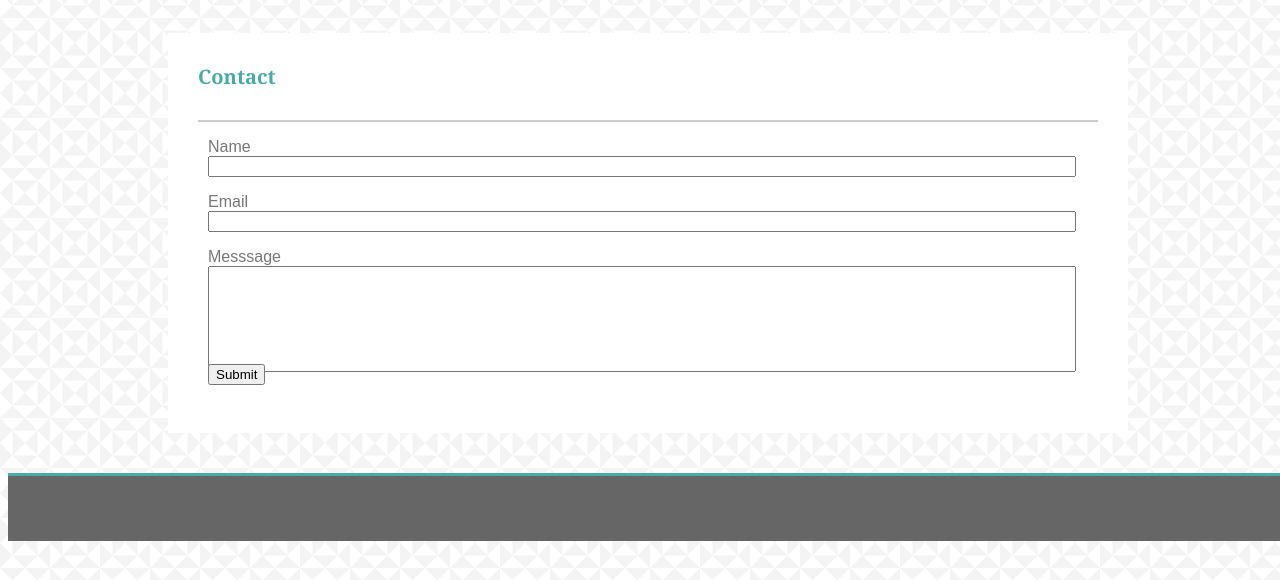
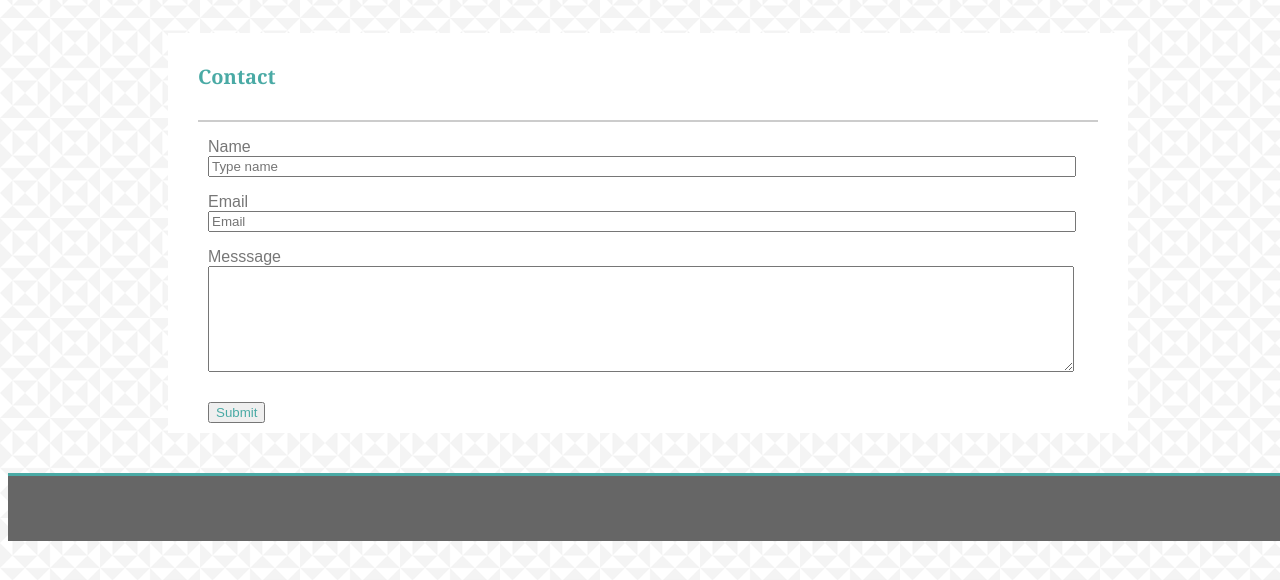
Before and after one commit to ymsebast/Basic-Portfolio, a plain HTML site: page contact.html in a window 1280 px wide. Shown: the part 82-662 px from the top of the page. Drawn offline with Linux system fonts and the light colour scheme.

Commit message:
fix submit button

```diff
--- a/assets/css/style.css
+++ b/assets/css/style.css
@@ -83,17 +83,19 @@ header {
   .input-form{
       width: 860px;
   }
- .message{
+ .input-form-message{
     height: 100px;
+    width: 860px;
 }
-.enter{
+#enter-button{
     color: #4aaaa5;
+    margin-top: 10px;
 }
 footer{
     clear: both;
     background-color: #666666;
     border-top: 3px solid #4aaaa5;
-   width: 100%;
-   height: 65px;
-   position: fixed;
+    width: 100%;
+    height: 65px;
+    position: fixed;
 }
--- a/contact.html
+++ b/contact.html
@@ -26,21 +26,24 @@
         <section id="main-body">
             <p class="title">
                 <strong>Contact</strong>
+            </p>
             <form>
                 <p class="name">
                         Name <br>
-                        <input class="input-form" type="text" >
+                        <input class="input-form" type="text" placeholder="Type name">
+
 
                 </p>
                 <p class="email">
                         Email <br>
-                        <input class="input-form" type="text" >
+                        <input class="input-form" type="text" placeholder="Email">
                 </p>
                 <p class="message">
                         Messsage <br>
-                         <input class="input-form message" type="text" >
+                         <textarea class="input-form-message" placeholder="Type Message..">
+                        </textarea>
                 </p>
-                <input type="submit">
+                <input id="enter-button" type="submit">
             </form>
 
         </section>
```
